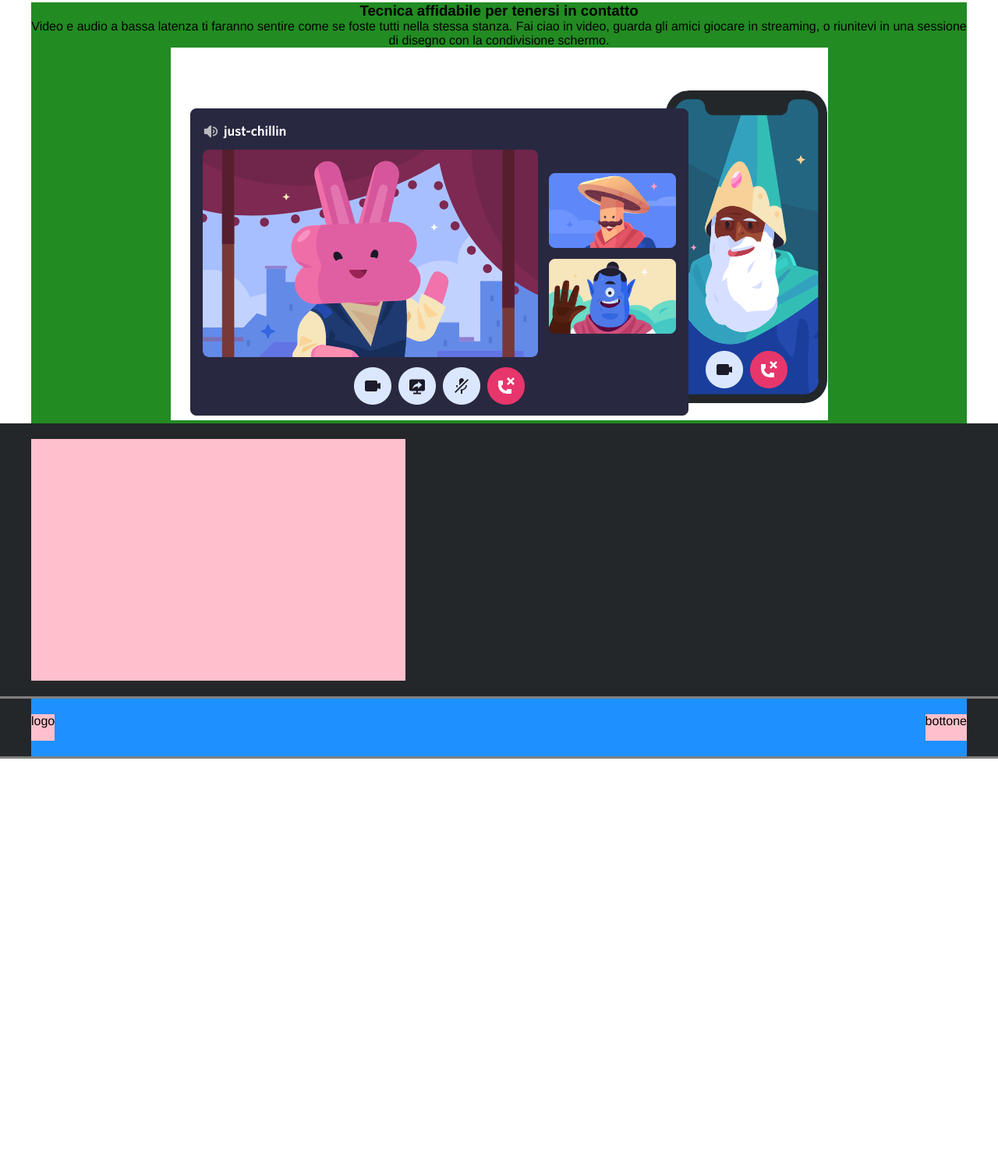
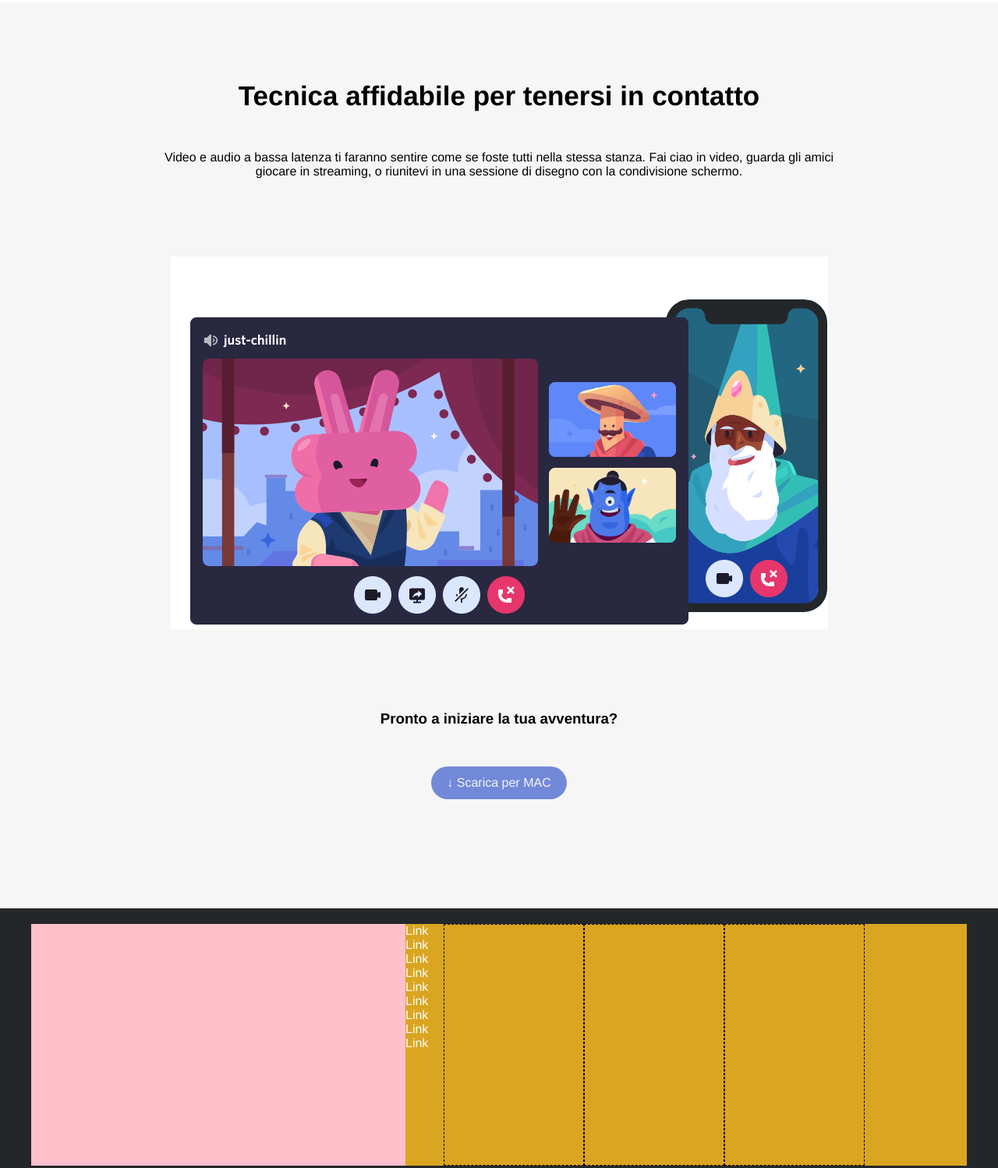
Before and after one commit to EdoardoPosfortunato/htmlcss-discord, a plain HTML site: page index.html in a window 1280 px wide. Shown: the part 2325-3823 px from the top of the page at 78% size. Before the commit the page ends 3298 px from the top, so only its background shows below. Drawn offline with Linux system fonts and the light colour scheme.

Commit message:
feat:main

```diff
--- a/css/style.css
+++ b/css/style.css
@@ -21,6 +21,7 @@
     text-decoration: none;
 
 }
+
 
 /* layout */
 
@@ -229,9 +230,34 @@
 /* fine blocchi */
 
 /* blocco singolo */
+.h-single{
+    padding-top: 100px;
+    font-size: 35px;
+}
 
+.p-single{
+    padding-top: 50px;
+    padding-left: 150px;
+    padding-right: 150px;
+}
 
+.call-img{
+    padding-top: 100px;
+    padding-bottom: 100px;
+}
 
+.adventure{
+    padding-bottom: 50px;
+}
+
+.mac2{
+    background-color: #7289DA;
+    color: #F6F6F6;
+}
+
+.buttom-div{
+    padding-bottom: 140px;
+}
 /* fine blocco singolo */
 
 .def-height{
@@ -246,9 +272,14 @@
 /* footer */
 
 .footer{
-    border-bottom: gray solid 3px ;
-    border-top: gray solid 3px ;
     height: 80px;
+}
+
+.footer-list>li{
+    display: flex;
+    text-decoration: none;
+    color: white;
+    padding-right:20px;:
 }
 
 .flex-foot{
--- a/index.html
+++ b/index.html
@@ -82,28 +82,44 @@
                 </div>
             </div>
         </div>
-        <div class="tecnology">
-            <div class="container green center">
+        <div class="tecnology gray">
+            <div class="container center">
                 <h3 class="h-single">Tecnica affidabile per tenersi in contatto</h3>
-                <p>Video e audio a bassa latenza ti faranno sentire come se foste tutti nella stessa stanza. Fai ciao in video, guarda gli amici giocare in streaming, o riunitevi in una sessione di disegno con la condivisione schermo.</p>
-                <img src="./img/Immagine4.png" alt="">
+                <p class="p-single">Video e audio a bassa latenza ti faranno sentire come se foste tutti nella stessa stanza. Fai ciao in video, guarda gli amici giocare in streaming, o riunitevi in una sessione di disegno con la condivisione schermo.</p>
+                <img src="./img/Immagine4.png" alt="call_image" class="call-img">
+                <h3 class="adventure">Pronto a iniziare la tua avventura?</h3>
+                <div class="buttom-div">
+                    <a href="" class="button mac2">&#8595 Scarica per MAC</a>
+                </div>
             </div>
         </div>
+    </main>
+    <footer class="footer">
         <div class="black-blue">
             <div class="def-height container pad">
                 <div class="h100 flex">
                     <div class="pink w40"></div>
-                    <div class="w60 flex">
-                        <div class= w25 purple"></div>
-                        <div class= w25 purple"></div>
-                        <div class= w25 purple"></div>
-                        <div class= w25 purple"></div>
+                    <div class="w60 flex yellow">
+                        <div>
+                            <ul class="footer-list">
+                                <li><a href="">Link</a></li>
+                                <li><a href="">Link</a></li>
+                                <li><a href="">Link</a></li>
+                                <li><a href="">Link</a></li>
+                                <li><a href="">Link<v/a></li>
+                                <li><a href="">Link</a></li>
+                                <li><a href="">Link</a></li>
+                                <li><a href="">Link</a></li>
+                                <li><a href="">Link</a></li>
+                            </ul>
+                        </div>
+                        <div class= "w25 yellow dot"></div>
+                        <div class= "w25 yellow dot"></div>
+                        <div class= "w25 yellow dot"></div>
                     </div>
                 </div>
             </div>
         </div>
-    </main>
-    <footer class="footer black-blue">
         <div class="flex-foot container celest pad">
             <div class= pink car-foot">logo</div>
             <div class= pink car-foot">bottone</div>
```
Also changed, not shown: img/Stars.png (added).
